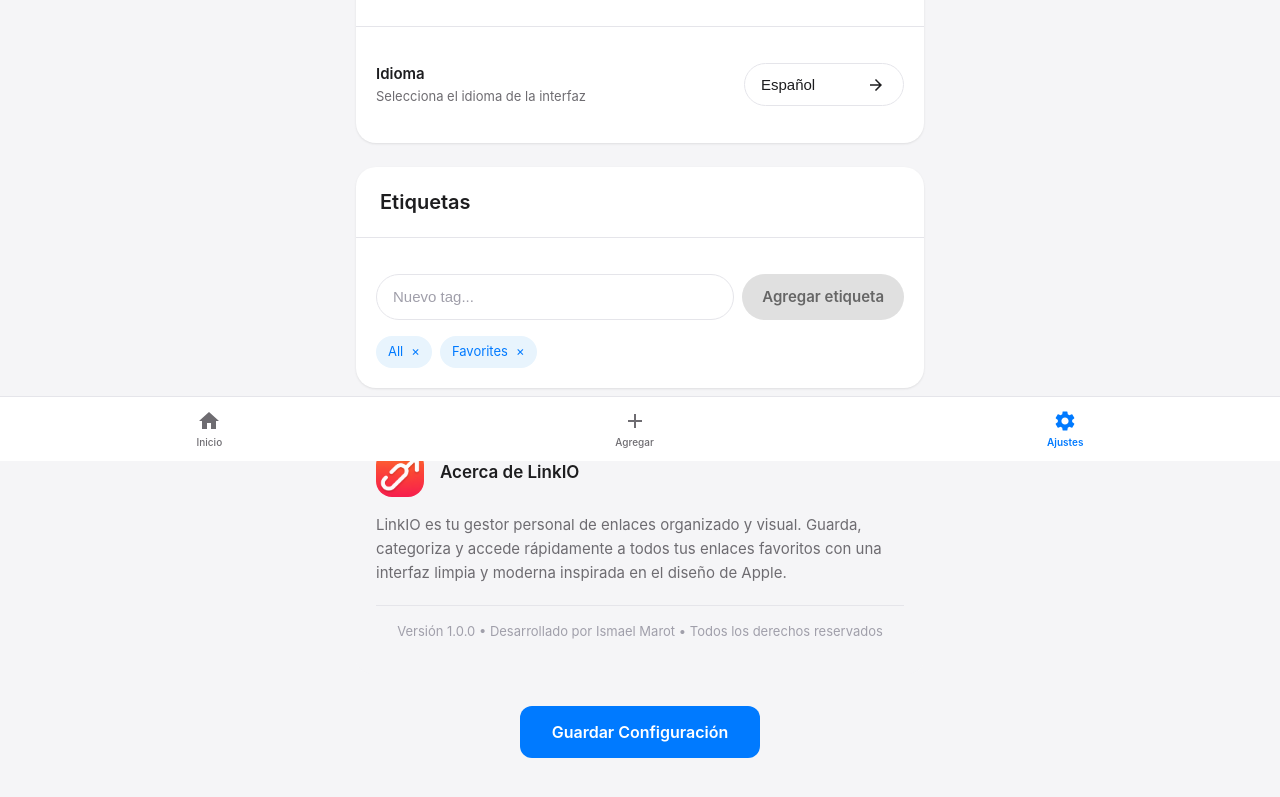
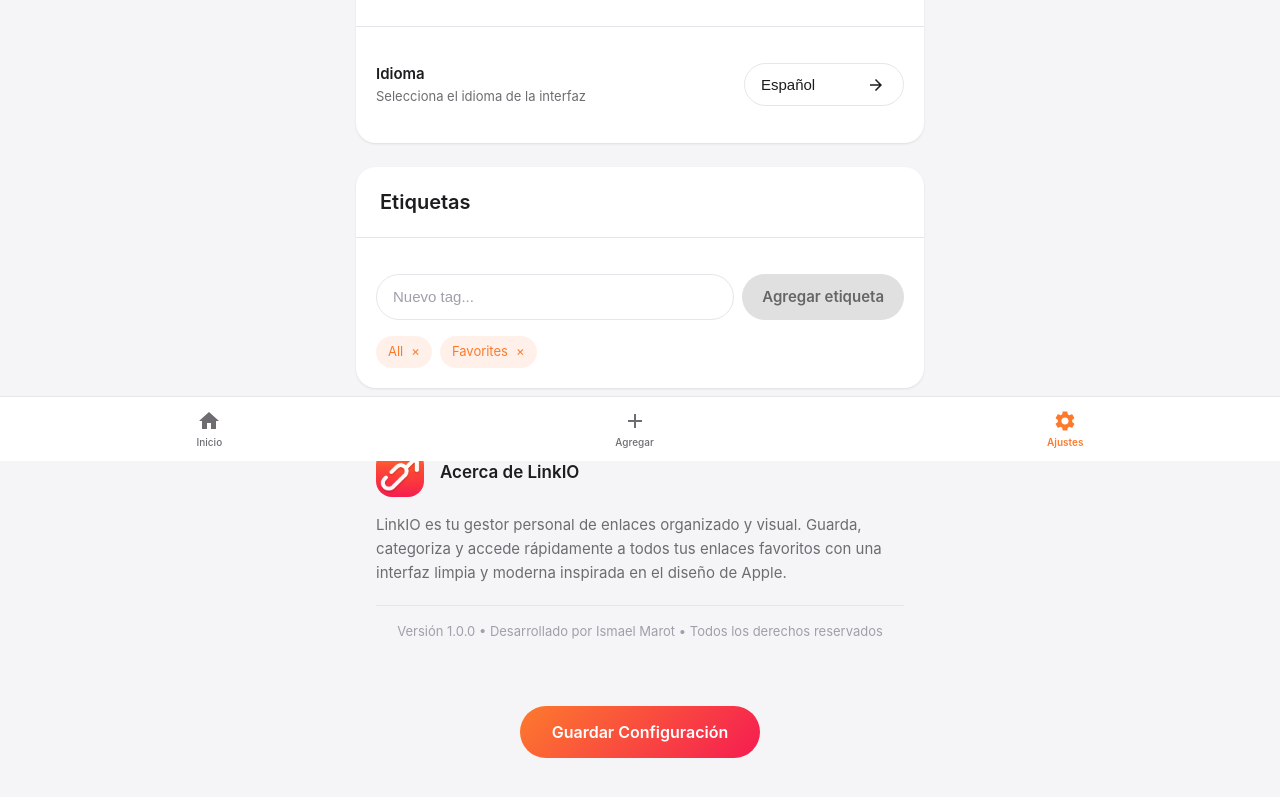
Before and after one commit to ismaelmarot/LinkIO, a React (Create React App) app in the folder frontend/: page /config in a window 1280 px wide. Shown: the part 339-1136 px from the top of the page. Built offline with nearby package versions, Linux system fonts and the light colour scheme.

Commit message:
fix: colors

```diff
--- a/frontend/package.json
+++ b/frontend/package.json
@@ -2,6 +2,7 @@
   "name": "frontend",
   "version": "1.0.0",
   "main": "index.js",
+  "homepage": ".",
   "scripts": {
     "start": "react-scripts start",
     "build": "react-scripts build",
--- a/frontend/src/components/AddView/AddView.styles.ts
+++ b/frontend/src/components/AddView/AddView.styles.ts
@@ -60,8 +60,8 @@ export const Input = styled.input`
   }
 
   &:focus {
-    border-color: var(--color-primary);
-    box-shadow: 0 0 0 4px rgba(0, 122, 255, 0.15);
+    border-color: #fd7a2d;
+    box-shadow: 0 0 0 4px rgba(253, 122, 45, 0.15);
   }
 
   &.error {
@@ -90,8 +90,8 @@ export const TextArea = styled.textarea`
   }
 
   &:focus {
-    border-color: var(--color-primary);
-    box-shadow: 0 0 0 4px rgba(0, 122, 255, 0.15);
+    border-color: #fd7a2d;
+    box-shadow: 0 0 0 4px rgba(253, 122, 45, 0.15);
   }
 `
 
@@ -127,7 +127,7 @@ export const UploadArea = styled.button`
   transition: all 0.2s ease;
 
   svg {
-    color: var(--color-primary);
+    color: #fd7a2d;
     opacity: 0.6;
     margin-bottom: var(--space-xs);
   }
@@ -139,8 +139,8 @@ export const UploadArea = styled.button`
   }
 
   &:hover {
-    border-color: var(--color-primary);
-    background: var(--color-primary-light);
+    border-color: #fd7a2d;
+    background: rgba(253, 122, 45, 0.1);
   }
 `
 
@@ -202,8 +202,8 @@ export const TagsContainer = styled.div`
 
 export const TagChip = styled.button<{ $selected?: boolean }>`
   padding: var(--space-sm) var(--space-md);
-  background: ${props => props.$selected ? 'var(--color-primary)' : 'var(--color-background)'};
-  border: 1px solid ${props => props.$selected ? 'var(--color-primary)' : 'var(--color-border)'};
+  background: ${props => props.$selected ? 'linear-gradient(135deg, rgb(253,122,45) 0%, rgb(245,28,81) 100%)' : 'var(--color-background)'};
+  border: 1px solid ${props => props.$selected ? 'linear-gradient(135deg, rgb(253,122,45) 0%, rgb(245,28,81) 100%)' : 'var(--color-border)'};
   border-radius: var(--radius-full);
   font-size: var(--font-size-base);
   font-weight: 500;
@@ -212,23 +212,23 @@ export const TagChip = styled.button<{ $selected?: boolean }>`
   transition: all 0.2s ease;
 
   &:hover {
-    border-color: var(--color-primary);
-    color: ${props => props.$selected ? 'white' : 'var(--color-primary)'};
+    border-color: #fd7a2d;
+    color: ${props => props.$selected ? 'white' : '#fd7a2d'};
   }
 `
 
 export const AddTagButton = styled.button`
   padding: var(--space-sm) var(--space-md);
-  background: var(--color-primary-light);
-  border: 1px solid var(--color-primary);
+  background: rgba(253, 122, 45, 0.1);
+  border: 1px solid #fd7a2d;
   border-radius: var(--radius-full);
   font-size: var(--font-size-base);
   font-weight: 500;
-  color: var(--color-primary);
+  color: #fd7a2d;
   cursor: pointer;
 
   &:hover {
-    background: var(--color-primary);
+    background: linear-gradient(135deg, rgb(200,95,35) 0%, rgb(180,20,60) 100%);
     color: white;
   }
 `
@@ -250,8 +250,8 @@ export const PreviewButton = styled.button`
   }
 
   &:not(:disabled):hover {
-    border-color: var(--color-primary);
-    color: var(--color-primary);
+    border-color: #fd7a2d;
+    color: #fd7a2d;
   }
 `
 
@@ -283,7 +283,7 @@ export const CancelButton = styled.button`
 export const SubmitButton = styled.button`
   flex: 1;
   padding: var(--space-md);
-  background: var(--color-primary);
+  background: linear-gradient(135deg, rgb(253,122,45) 0%, rgb(245,28,81) 100%);
   border: none;
   border-radius: var(--radius-xxl);
   font-size: var(--font-size-base);
@@ -293,7 +293,7 @@ export const SubmitButton = styled.button`
   transition: all 0.2s ease;
 
   &:hover:not(:disabled) {
-    background: var(--color-primary-dark);
+    background: linear-gradient(135deg, rgb(200,95,35) 0%, rgb(180,20,60) 100%);
   }
 
   &:disabled {
--- a/frontend/src/components/BottomNav/BottomNav.styles.ts
+++ b/frontend/src/components/BottomNav/BottomNav.styles.ts
@@ -25,7 +25,7 @@ export const TabButton = styled.button<{ $active?: boolean }>`
   padding: var(--space-xs) var(--space-2xl);
   background: transparent;
   border: none;
-  color: ${props => props.$active ? 'var(--color-primary)' : 'var(--color-text-secondary)'};
+  color: ${props => props.$active ? '#fd7a2d' : 'var(--color-text-secondary)'};
   font-size: var(--font-size-sm);
   font-weight: ${props => props.$active ? '600' : '500'};
   cursor: pointer;
@@ -44,5 +44,5 @@ export const TabButton = styled.button<{ $active?: boolean }>`
 export const Label = styled.span<{ $active?: boolean }>`
   font-size: 10px;
   font-weight: ${props => props.$active ? '600' : '500'};
-  color: ${props => props.$active ? 'var(--color-primary)' : 'var(--color-text-secondary)'};
+  color: ${props => props.$active ? '#fd7a2d' : 'var(--color-text-secondary)'};
 `;
--- a/frontend/src/components/ConfigView/ConfigView.styles.ts
+++ b/frontend/src/components/ConfigView/ConfigView.styles.ts
@@ -129,7 +129,7 @@ export const ToggleSlider = styled.span`
   }
 
   ${ToggleInput}:checked + & {
-    background-color: var(--color-primary);
+    background: linear-gradient(135deg, rgb(253,122,45) 0%, rgb(245,28,81) 100%);
 
     &:before {
       transform: translateX(20px);
@@ -155,8 +155,8 @@ export const Select = styled.select`
 
   &:focus {
     outline: none;
-    border-color: var(--color-primary);
-    box-shadow: 0 0 0 3px rgba(0, 122, 255, 0.15);
+    border-color: #fd7a2d;
+    box-shadow: 0 0 0 3px rgba(253, 122, 45, 0.15);
   }
 
   &:hover:not(:focus) {
@@ -213,8 +213,8 @@ export const TagInput = styled.input`
 
   &:focus {
     outline: none;
-    border-color: var(--color-primary);
-    box-shadow: 0 0 0 3px rgba(0, 122, 255, 0.15);
+    border-color: #fd7a2d;
+    box-shadow: 0 0 0 3px rgba(253, 122, 45, 0.15);
   }
 
   &:hover:not(:focus) {
@@ -224,7 +224,7 @@ export const TagInput = styled.input`
 
 export const AddTagButton = styled.button`
   padding: var(--space-sm) var(--space-md);
-  background-color: var(--color-primary);
+  background: linear-gradient(135deg, rgb(253,122,45) 0%, rgb(245,28,81) 100%);
   color: white;
   border: none;
   border-radius: var(--radius-md);
@@ -234,7 +234,7 @@ export const AddTagButton = styled.button`
   transition: all 0.2s ease;
 
   &:hover {
-    background-color: var(--color-primary-dark);
+    background: linear-gradient(135deg, rgb(200,95,35) 0%, rgb(180,20,60) 100%);
     transform: translateY(-1px);
   }
 
@@ -254,15 +254,15 @@ export const TagItem = styled.div<{ $isRemovable?: boolean }>`
   align-items: center;
   gap: 4px;
   padding: 6px var(--space-sm);
-  background-color: var(--color-primary-light);
+  background-color: rgba(253, 122, 45, 0.1);
   border-radius: var(--radius-full);
   font-size: var(--font-size-sm);
-  color: var(--color-primary);
+  color: #fd7a2d;
 
   button {
     background: none;
     border: none;
-    color: var(--color-primary);
+    color: #fd7a2d;
     font-size: var(--font-size-sm);
     cursor: pointer;
     padding: 0;
--- a/frontend/src/components/ConfigView/ConfigView.tsx
+++ b/frontend/src/components/ConfigView/ConfigView.tsx
@@ -126,7 +126,7 @@ const ConfigView: React.FC = () => {
                   disabled={!newTag.trim()}
                   style={{
                     padding: '12px 20px',
-                    backgroundColor: !newTag.trim() ? '#e0e0e0' : '#007aff',
+                    backgroundColor: !newTag.trim() ? '#e0e0e0' : 'linear-gradient(135deg, rgb(253,122,45) 0%, rgb(245,28,81) 100%)',
                     color: !newTag.trim() ? '#666' : 'white',
                     border: 'none',
                     borderRadius: '34px',
@@ -192,10 +192,10 @@ const ConfigView: React.FC = () => {
             disabled={isSaving}
             style={{
               padding: '14px 32px',
-              backgroundColor: isSaving ? '#e0e0e0' : '#007aff',
+              background: isSaving ? '#e0e0e0' : 'linear-gradient(135deg, rgb(253,122,45) 0%, rgb(245,28,81) 100%)',
               color: isSaving ? '#666' : 'white',
               border: 'none',
-              borderRadius: '12px',
+              borderRadius: '35px',
               fontSize: '16px',
               fontWeight: '600',
               cursor: isSaving ? 'not-allowed' : 'pointer',
--- a/frontend/src/components/EditLinkView/EditLinkView.styles.ts
+++ b/frontend/src/components/EditLinkView/EditLinkView.styles.ts
@@ -69,8 +69,8 @@ export const Input = styled.input`
   }
 
   &:focus {
-    border-color: var(--color-primary);
-    box-shadow: 0 0 0 4px rgba(0, 122, 255, 0.15);
+    border-color: #fd7a2d;
+    box-shadow: 0 0 0 4px rgba(253, 122, 45, 0.15);
   }
 
   &.error {
@@ -99,8 +99,8 @@ export const TextArea = styled.textarea`
   }
 
   &:focus {
-    border-color: var(--color-primary);
-    box-shadow: 0 0 0 4px rgba(0, 122, 255, 0.15);
+    border-color: #fd7a2d;
+    box-shadow: 0 0 0 4px rgba(253, 122, 45, 0.15);
   }
 `;
 
@@ -136,7 +136,7 @@ export const UploadArea = styled.button`
   transition: all 0.2s ease;
 
   svg {
-    color: var(--color-primary);
+    color: #fd7a2d;
     opacity: 0.5;
     margin-bottom: var(--space-xs);
   }
@@ -148,8 +148,8 @@ export const UploadArea = styled.button`
   }
 
   &:hover {
-    border-color: var(--color-primary);
-    background: var(--color-primary-light);
+    border-color: #fd7a2d;
+    background: rgba(253, 122, 45, 0.1);
   }
 `;
 
@@ -215,8 +215,8 @@ export const TagsContainer = styled.div`
 
 export const TagChip = styled.button<{ $selected?: boolean }>`
   padding: 8px var(--space-md);
-  background: ${({ $selected }) => $selected ? 'var(--color-primary)' : 'var(--color-background)'};
-  border: 1px solid ${({ $selected }) => $selected ? 'var(--color-primary)' : 'var(--color-border)'};
+  background: ${({ $selected }) => $selected ? 'linear-gradient(135deg, rgb(253,122,45) 0%, rgb(245,28,81) 100%)' : 'var(--color-background)'};
+  border: 1px solid ${({ $selected }) => $selected ? 'linear-gradient(135deg, rgb(253,122,45) 0%, rgb(245,28,81) 100%)' : 'var(--color-border)'};
   border-radius: var(--radius-full);
   font-size: var(--font-size-sm);
   font-weight: 500;
@@ -225,23 +225,23 @@ export const TagChip = styled.button<{ $selected?: boolean }>`
   transition: all 0.2s ease;
 
   &:hover {
-    border-color: var(--color-primary);
-    color: ${({ $selected }) => $selected ? 'white' : 'var(--color-primary)'};
+    border-color: #fd7a2d;
+    color: ${({ $selected }) => $selected ? 'white' : '#fd7a2d'};
   }
 `;
 
 export const AddTagButton = styled.button`
   padding: 8px var(--space-md);
-  background: var(--color-primary-light);
-  border: 1px solid var(--color-primary);
+  background: rgba(253, 122, 45, 0.1);
+  border: 1px solid #fd7a2d;
   border-radius: var(--radius-full);
   font-size: var(--font-size-sm);
   font-weight: 500;
-  color: var(--color-primary);
+  color: #fd7a2d;
   cursor: pointer;
 
   &:hover {
-    background: var(--color-primary);
+    background: linear-gradient(135deg, rgb(200,95,35) 0%, rgb(180,20,60) 100%);
     color: white;
   }
 `;
@@ -264,8 +264,8 @@ export const PreviewButton = styled.button`
   }
 
   &:not(:disabled):hover {
-    border-color: var(--color-primary);
-    color: var(--color-primary);
+    border-color: #fd7a2d;
+    color: #fd7a2d;
   }
 `;
 
@@ -296,7 +296,7 @@ export const CancelButton = styled.button`
 export const SubmitButton = styled.button`
   flex: 1;
   padding: 14px var(--space-md);
-  background: var(--color-primary);
+  background: linear-gradient(135deg, rgb(253,122,45) 0%, rgb(245,28,81) 100%);
   border: none;
   border-radius: var(--radius-md);
   font-size: var(--font-size-base);
@@ -306,7 +306,7 @@ export const SubmitButton = styled.button`
   transition: all 0.2s ease;
 
   &:hover:not(:disabled) {
-    background: var(--color-primary-dark);
+    background: linear-gradient(135deg, rgb(200,95,35) 0%, rgb(180,20,60) 100%);
   }
 
   &:disabled {
@@ -340,7 +340,7 @@ export const LoadingContainer = styled.div`
     width: 36px;
     height: 36px;
     border: 3px solid var(--color-border);
-    border-top-color: var(--color-primary);
+    border-top-color: #fd7a2d;
     border-radius: 50%;
     animation: spin 1s linear infinite;
   }
@@ -381,7 +381,7 @@ export const ErrorContainer = styled.div`
 
 export const ErrorButton = styled.button`
   padding: 12px 24px;
-  background: var(--color-primary);
+  background: linear-gradient(135deg, rgb(253,122,45) 0%, rgb(245,28,81) 100%);
   color: white;
   border: none;
   border-radius: var(--radius-md);
@@ -390,6 +390,6 @@ export const ErrorButton = styled.button`
   cursor: pointer;
 
   &:hover {
-    background: var(--color-primary-dark);
+    background: linear-gradient(135deg, rgb(200,95,35) 0%, rgb(180,20,60) 100%);
   }
 `;
--- a/frontend/src/components/Header/Header.styles.ts
+++ b/frontend/src/components/Header/Header.styles.ts
@@ -18,7 +18,7 @@ export const BackButton = styled.button`
   padding: var(--space-xs) var(--space-sm);
   background: transparent;
   border: none;
-  color: var(--color-primary);
+  color: #fd7a2d;
   font-size: var(--font-size-lg);
   font-weight: 400;
   cursor: pointer;
@@ -54,7 +54,7 @@ export const Title = styled.h1`
 
 export const ActionButton = styled.button<{ $variant?: 'primary' | 'secondary' }>`
   padding: var(--space-sm) var(--space-lg);
-  background-color: ${({ $variant }) => $variant === 'secondary' ? 'var(--color-background)' : 'var(--color-primary)'};
+  background: ${({ $variant }) => $variant === 'secondary' ? 'var(--color-background)' : 'linear-gradient(135deg, rgb(253,122,45) 0%, rgb(245,28,81) 100%)'};
   color: ${({ $variant }) => $variant === 'secondary' ? 'var(--color-text-primary)' : 'white'};
   border: ${({ $variant }) => $variant === 'secondary' ? '1px solid var(--color-border)' : 'none'};
   border-radius: var(--radius-xxl);
@@ -68,7 +68,7 @@ export const ActionButton = styled.button<{ $variant?: 'primary' | 'secondary' }
   box-shadow: ${({ $variant }) => $variant === 'secondary' ? 'none' : 'var(--shadow-sm)'};
 
   &:hover {
-    background-color: ${({ $variant }) => $variant === 'secondary' ? 'var(--color-border)' : 'var(--color-primary-dark)'};
+    background: ${({ $variant }) => $variant === 'secondary' ? 'var(--color-border)' : 'linear-gradient(135deg, rgb(200,95,35) 0%, rgb(180,20,60) 100%)'};
     transform: translateY(-1px);
     box-shadow: ${({ $variant }) => $variant === 'secondary' ? 'none' : 'var(--shadow-md)'};
   }
--- a/frontend/src/components/HomeView/HomeView.styles.ts
+++ b/frontend/src/components/HomeView/HomeView.styles.ts
@@ -33,7 +33,7 @@ export const ActionButton = styled.button`
   align-items: center;
   gap: var(--space-xs);
   padding: var(--space-sm) var(--space-lg);
-  background-color: var(--color-primary);
+  background: linear-gradient(135deg, rgb(253,122,45) 0%, rgb(245,28,81) 100%);
   color: white;
   border: none;
   border-radius: var(--radius-xxl);
@@ -44,7 +44,7 @@ export const ActionButton = styled.button`
   box-shadow: var(--shadow-sm);
 
   &:hover {
-    background-color: var(--color-primary-dark);
+    background: linear-gradient(135deg, rgb(200,95,35) 0%, rgb(180,20,60) 100%);
     transform: translateY(-1px);
     box-shadow: var(--shadow-md);
   }
--- a/frontend/src/components/LinkCard/LinkCard.styles.ts
+++ b/frontend/src/components/LinkCard/LinkCard.styles.ts
@@ -29,10 +29,10 @@ export const Container = styled.div`
   &:hover {
     transform: translateY(-4px);
     box-shadow: var(--shadow-card-hover);
-    border-color: var(--color-primary);
+    border-color: #fd7a2d;
 
     &::before {
-      border-color: var(--color-primary);
+      border-color: #fd7a2d;
     }
 
     img {
@@ -40,11 +40,11 @@ export const Container = styled.div`
     }
 
     .card-arrow span {
-      color: var(--color-primary);
+      color: #fd7a2d;
     }
     .card-arrow svg {
       transform: translateX(4px);
-      color: var(--color-primary);
+      color: #fd7a2d;
     }
   }
 
@@ -98,7 +98,7 @@ export const Icon = styled.div<{ $hasIcon?: boolean }>`
   align-items: center;
   justify-content: center;
   flex-shrink: 0;
-  border: 1px solid ${({ $hasIcon }) => ($hasIcon ? 'var(--color-primary)' : 'var(--color-border)')};
+  border: 1px solid ${({ $hasIcon }) => ($hasIcon ? '#fd7a2d' : 'var(--color-border)')};
   transition: all 0.3s ease;
   box-shadow: 0 2px 8px rgba(0, 0, 0, 0.04);
 
@@ -170,7 +170,7 @@ export const Arrow = styled.div`
 
   span {
     font-size: var(--font-size-sm);
-    color: var(--color-primary);
+    color: #fd7a2d;
     font-weight: 500;
     letter-spacing: -0.2px;
     transition: color 0.3s ease;
@@ -179,7 +179,7 @@ export const Arrow = styled.div`
   svg {
     width: 16px;
     height: 16px;
-    color: var(--color-primary);
+    color: #fd7a2d;
     transition: transform 0.3s cubic-bezier(0.25, 0.8, 0.25, 1), color 0.3s ease;
   }
 `
--- a/frontend/src/components/LinkDetailView/LinkDetailView.styles.ts
+++ b/frontend/src/components/LinkDetailView/LinkDetailView.styles.ts
@@ -109,7 +109,7 @@ export const URLWrapper = styled.div`
 
 export const URL = styled.a`
   font-size: var(--font-size-sm);
-  color: var(--color-primary);
+  color: #fd7a2d;
   text-decoration: none;
   flex: 1;
   overflow: hidden;
@@ -233,10 +233,10 @@ export const ActionBtn = styled.button<{ $variant?: 'primary' | 'danger' }>`
       `
     }
     return `
-      background: var(--color-primary);
+      background: linear-gradient(135deg, rgb(253,122,45) 0%, rgb(245,28,81) 100%);
       color: white;
 
-      &:hover { background: var(--color-primary-dark); }
+      &:hover { background: linear-gradient(135deg, rgb(200,95,35) 0%, rgb(180,20,60) 100%); }
       &:active { opacity: 0.9; }
     `
   }}
@@ -331,11 +331,11 @@ export const LoadingWrapper = styled.div`
   justify-content: center;
   gap: var(--space-md);
 
-  .spinner {
+.spinner {
     width: 32px;
     height: 32px;
     border: 3px solid var(--color-border);
-    border-top-color: var(--color-primary);
+    border-top-color: #fd7a2d;
     border-radius: 50%;
     animation: spin 1s linear infinite;
   }
@@ -376,7 +376,7 @@ export const ErrorWrapper = styled.div`
 
 export const BackBtn = styled.button`
   padding: 14px 28px;
-  background: var(--color-primary);
+  background: linear-gradient(135deg, rgb(253,122,45) 0%, rgb(245,28,81) 100%);
   color: white;
   border: none;
   border-radius: var(--radius-md);
@@ -385,7 +385,7 @@ export const BackBtn = styled.button`
   cursor: pointer;
 
   &:hover {
-    background: var(--color-primary-dark);
+    background: linear-gradient(135deg, rgb(200,95,35) 0%, rgb(180,20,60) 100%);
   }
 `
 
--- a/frontend/src/components/SearchBar/SearchBar.styles.ts
+++ b/frontend/src/components/SearchBar/SearchBar.styles.ts
@@ -42,8 +42,8 @@ export const SearchInput = styled.input`
 
   &:focus {
     outline: none;
-    border-color: var(--color-primary);
-    box-shadow: 0 0 0 4px rgba(0, 122, 255, 0.1);
+    border-color: #fd7a2d;
+    box-shadow: 0 0 0 4px rgba(253, 122, 45, 0.1);
   }
 
   &:hover:not(:focus) {
@@ -62,15 +62,15 @@ export const TagButton = styled.button<{ $active: boolean }>`
   border-radius: var(--radius-full);
   font-size: var(--font-size-sm);
   font-weight: 500;
-  border: 1px solid ${({ $active }) => ($active ? 'var(--color-primary)' : 'var(--color-border)')};
-  background-color: ${({ $active }) => ($active ? 'var(--color-primary)' : 'var(--color-card-bg)')};
+  border: 1px solid ${({ $active }) => ($active ? 'linear-gradient(135deg, rgb(253,122,45) 0%, rgb(245,28,81) 100%)' : 'var(--color-border)')};
+  background-color: ${({ $active }) => ($active ? 'linear-gradient(135deg, rgb(253,122,45) 0%, rgb(245,28,81) 100%)' : 'var(--color-card-bg)')};
   color: ${({ $active }) => ($active ? 'white' : 'var(--color-text-secondary)')};
   cursor: pointer;
   transition: all 0.2s ease;
 
   &:hover:not(:disabled) {
-    border-color: var(--color-primary);
-    color: ${({ $active }) => ($active ? 'white' : 'var(--color-primary)')};
+    border-color: #fd7a2d;
+    color: ${({ $active }) => ($active ? 'white' : '#fd7a2d')};
     transform: translateY(-1px);
   }
 
```
Also changed, not shown: frontend/src/index.css (+19 -9 lines), 1 other file (tests, documents, lock files or other folders).
